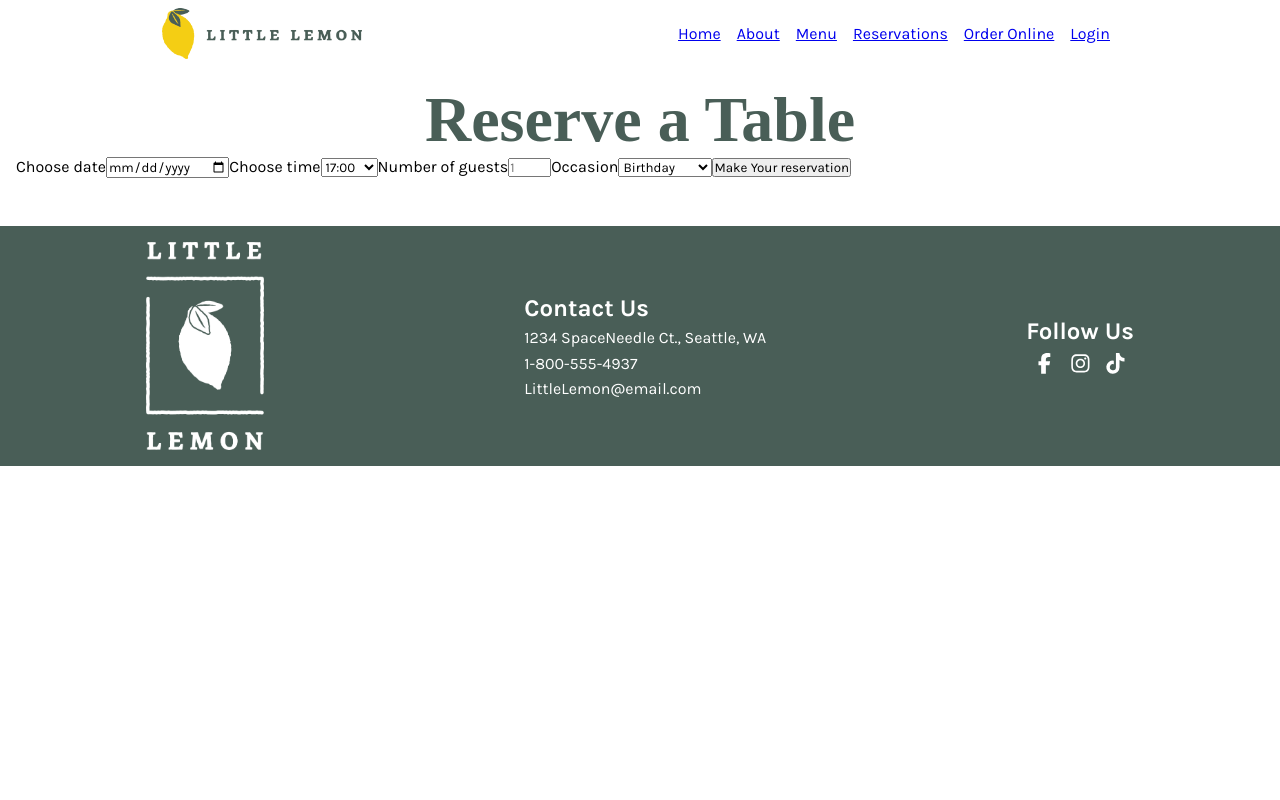
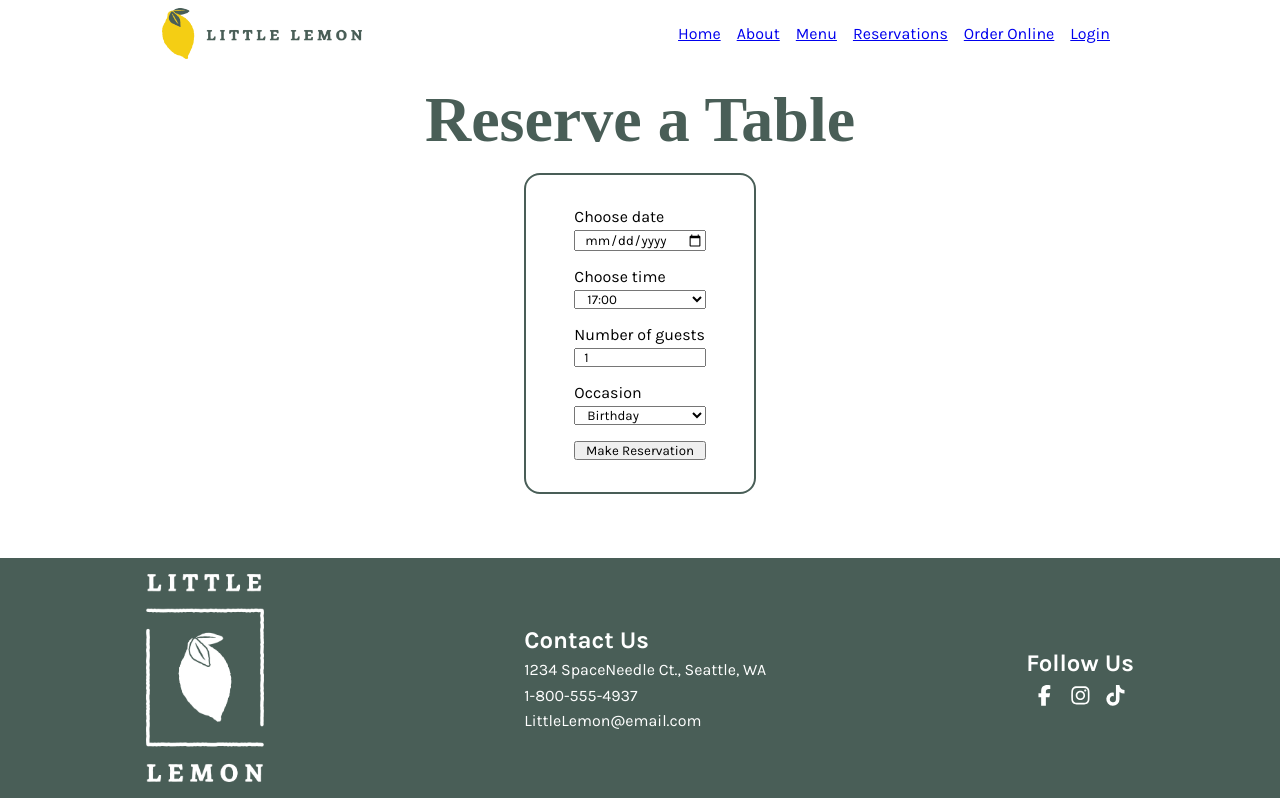
Before and after one commit to mattwheeler-dev/meta-frontend-capstone, a React (Vite) app: page /reservations in a window 1280 px wide. Built offline with nearby package versions, Linux system fonts and the light colour scheme; a web font is replaced by a local one.

Commit message:
move availableTimes to App.jsx. add context to outlet. small size adjustment on menu page.

```diff
--- a/src/App.jsx
+++ b/src/App.jsx
@@ -1,12 +1,23 @@
+import { useState } from "react";
 import { Outlet } from "react-router-dom";
 import Nav from "./components/Nav";
 import Footer from "./components/Footer";
 
 function App() {
+	const [availableTimes] = useState([
+		"17:00",
+		"18:00",
+		"19:00",
+		"20:00",
+		"21:00",
+		"22:00",
+		"23:00",
+	]);
+
 	return (
 		<>
 			<Nav />
-			<Outlet />
+			<Outlet context={{ availableTimes }} />
 			<Footer />
 		</>
 	);
--- a/src/components/ReservationForm.css
+++ b/src/components/ReservationForm.css
@@ -0,0 +1,24 @@
+.res-form {
+	width: fit-content;
+	margin: 1rem auto;
+	padding: 1rem 3rem;
+	border: 2px solid var(--primary);
+	border-radius: var(--radius);
+	display: flex;
+	flex-direction: column;
+}
+
+.res-form label {
+	margin-top: 1rem;
+	margin-bottom: 0.25rem;
+}
+
+.res-form input[type="date"],
+.res-form input[type="number"],
+.res-form select {
+	padding-left: 0.5rem;
+}
+
+.res-form input[type="submit"] {
+	margin: 1rem 0;
+}
--- a/src/components/ReservationForm.jsx
+++ b/src/components/ReservationForm.jsx
@@ -1,27 +1,63 @@
+import { useState } from "react";
+import { useOutletContext } from "react-router-dom";
 import "./ReservationForm.css";
 
 const ReservationForm = () => {
+	const { availableTimes } = useOutletContext();
+	const [date, setDate] = useState("");
+	const [time, setTime] = useState("");
+	const [numGuests, setNumGuests] = useState(1);
+	const [occasion, setOccasion] = useState("");
+
+	const timeOptions = availableTimes.map((resTime) => {
+		return <option key={resTime}>{resTime}</option>;
+	});
+
+	const handleSubmit = (e) => {
+		e.preventDefault();
+		console.log(date, time, numGuests, occasion);
+	};
+
 	return (
-		<form className="res-form">
+		<form className="res-form" onSubmit={handleSubmit}>
 			<label htmlFor="res-date">Choose date</label>
-			<input type="date" id="res-date" />
+			<input
+				type="date"
+				id="res-date"
+				value={date}
+				onChange={(e) => setDate(e.target.value)}
+			/>
+
 			<label htmlFor="res-time">Choose time</label>
-			<select id="res-time ">
-				<option>17:00</option>
-				<option>18:00</option>
-				<option>19:00</option>
-				<option>20:00</option>
-				<option>21:00</option>
-				<option>22:00</option>
+			<select
+				id="res-time"
+				value={time}
+				onChange={(e) => setTime(e.target.value)}
+			>
+				{timeOptions}
 			</select>
+
 			<label htmlFor="guests">Number of guests</label>
-			<input type="number" placeholder="1" min="1" max="10" id="guests" />
+			<input
+				type="number"
+				min="1"
+				max="10"
+				id="guests"
+				value={numGuests}
+				onChange={(e) => setNumGuests(e.target.value)}
+			/>
+
 			<label htmlFor="occasion">Occasion</label>
-			<select id="occasion">
+			<select
+				id="occasion"
+				value={occasion}
+				onChange={(e) => setOccasion(e.target.value)}
+			>
 				<option>Birthday</option>
 				<option>Anniversary</option>
 			</select>
-			<input type="submit" value="Make Your reservation" />
+
+			<input type="submit" value="Make Reservation" />
 		</form>
 	);
 };
--- a/src/pages/Menu.css
+++ b/src/pages/Menu.css
@@ -5,7 +5,7 @@
 
 .menu-card {
 	height: auto;
-	width: 60%;
+	width: 80%;
 	margin: 1rem auto;
 	background-color: var(--light-gray);
 	border: 2px solid var(--primary);
```
